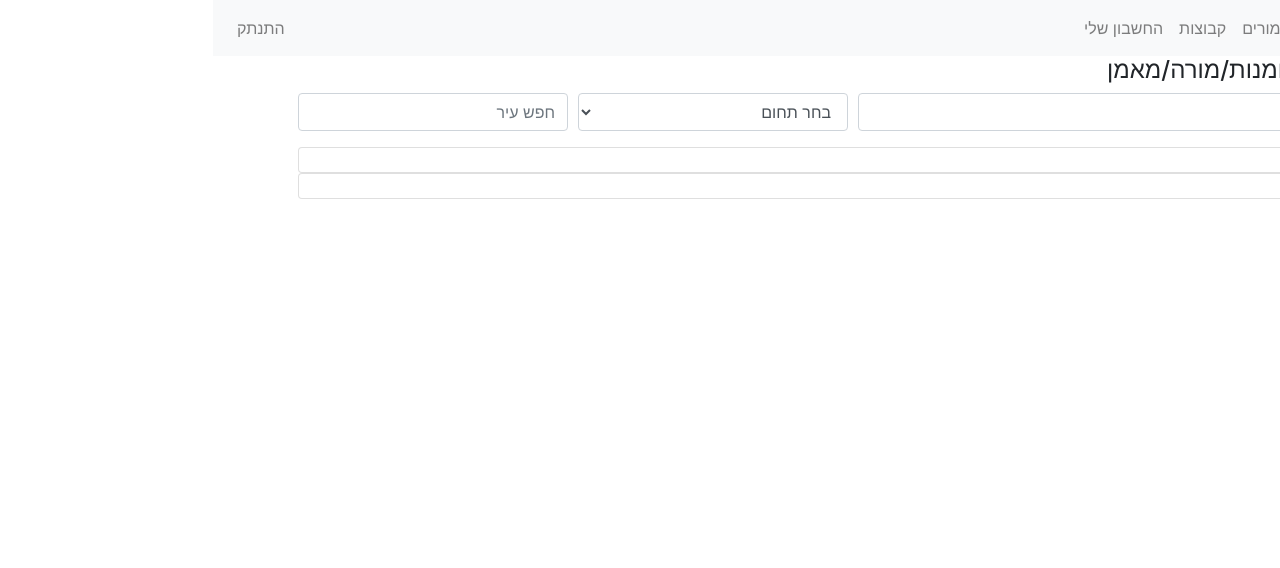
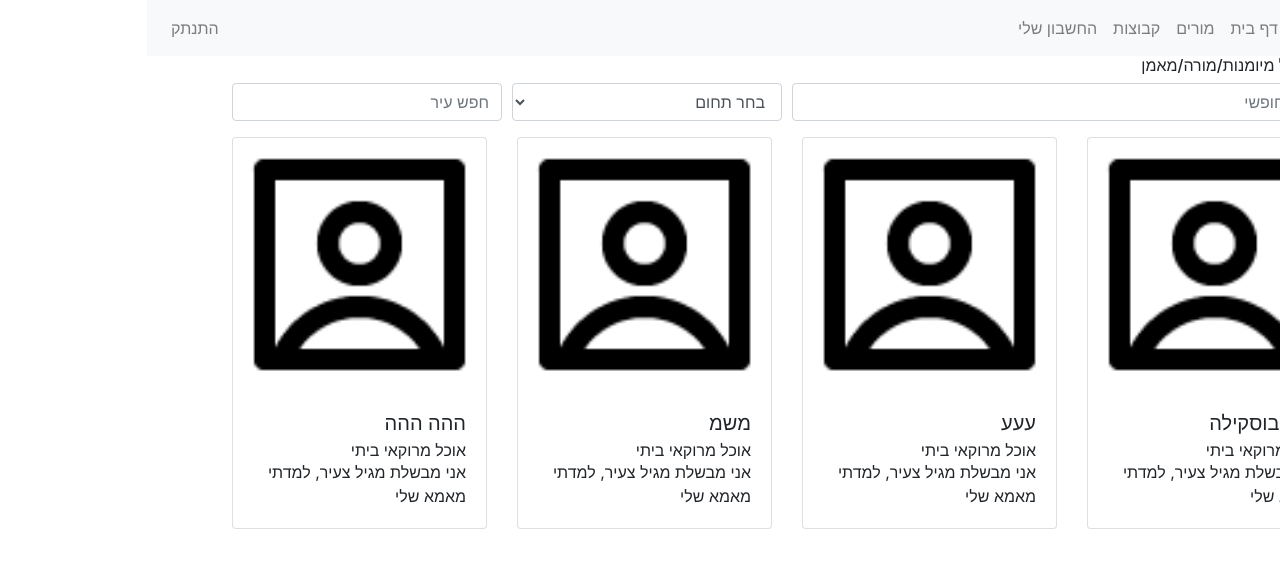
Before and after one commit to irinam759/skillshare, a React (Create React App) app: page /#/teachers in a window 1280 px wide. Shown: the top 568 px of the page. Built offline with nearby package versions, Linux system fonts and the light colour scheme.

Commit message:
edit func selcted teachers by category

```diff
--- a/src/App.js
+++ b/src/App.js
@@ -11,7 +11,7 @@ import React from 'react';
 import User from './pages/User';
 import { Container } from 'react-bootstrap';
 import CreateGroup from './pages/CreateGroup';
-import teachersJson from './data/teachers.json';
+import usersJson from './data/users.json';
 import categoriesJson from './data/categories.json';
 import citiesJson from './data/israel-cities.json';
 
@@ -31,7 +31,11 @@ class App extends React.Component {
         email:'katsirka@gmail.com',
         pwd:'ira'
       },
-      allTeachers:teachersJson,
+      allTeachers:usersJson.filter((user)=>{
+        console.log(user.isTeacher)
+        if (user.isTeacher){return user}
+      }),
+      // allTeachers: (usersJson.isTeacher) ?
       allCategories:categoriesJson,
       allCities:citiesJson
     }
--- a/src/components/SearchForm.js
+++ b/src/components/SearchForm.js
@@ -45,6 +45,7 @@ class SearchForm extends React.Component{
         this.setState({
             selectCategory:event.target.value
         })
+        this.props.onCategorySelected(event.target.value);
 
     }
 
@@ -77,7 +78,7 @@ class SearchForm extends React.Component{
             </Form.Group>
             <Form.Group as={Col} md={3} sm={6} xs={12} controlId="formStudyCategory">
                     <Form.Control as="select" onChange={this.selectCategory}>
-                    <option>בחר תחום</option>
+                    <option value="0" id="0">בחר תחום</option>
                     {studyCategories}
                     </Form.Control>
             </Form.Group>
--- a/src/data/teachers.json
+++ /dev/null
@@ -1,4 +0,0 @@
-[
-    {"id":1,"categoryId":2,"name":"משה"},
-    {"id":2,"categoryId":1,"name":"שרה"}
-]
--- /dev/null
+++ b/src/data/users.json
@@ -0,0 +1,7 @@
+[
+    {"id":1,"name":"לינה בוסקילה","email":"lina@yahoo.com","pw":"123", "image":"profile.png","city":4,"isTeacher":true,"categoryId":1,"desc":"אוכל מרוקאי ביתי", "about":"אני מבשלת מגיל צעיר, למדתי מאמא שלי" },
+    {"id":2,"name":"עעע ","email":"lina@yahoo.com","pw":"123", "image":"profile.png","city":4,"isTeacher":true,"categoryId":2,"desc":"אוכל מרוקאי ביתי", "about":"אני מבשלת מגיל צעיר, למדתי מאמא שלי" },
+    {"id":3,"name":"משמ","email":"lina@yahoo.com","pw":"123", "image":"profile.png","city":5,"isTeacher":true,"categoryId":2,"desc":"אוכל מרוקאי ביתי", "about":"אני מבשלת מגיל צעיר, למדתי מאמא שלי" },
+    {"id":4,"name":"ההה ההה","email":"lina@yahoo.com","pw":"123", "image":"profile.png","city":12,"isTeacher":true,"categoryId":3,"desc":"אוכל מרוקאי ביתי", "about":"אני מבשלת מגיל צעיר, למדתי מאמא שלי" },
+    {"id":5,"name":"שרה","email":"lina@yahoo.com","pw":"123", "image":"profile.png","city":5,"isTeacher":false,"categoryId":3}
+]
--- a/src/pages/Teachers.js
+++ b/src/pages/Teachers.js
@@ -6,31 +6,73 @@ import SearchForm from '../components/SearchForm';
 class Teachers extends React.Component{
     constructor(props){
         super(props);
+        this.state = {
+            resultsByCategory:this.props.allTeachers
+        }
     }
 
+citySelected = () => {
+    console.log('city')
+}
 
+categorySelected = (index) => {
+
+    const filteredTeachers = this.props.allTeachers.filter((teacher)=>{
+            return (teacher.categoryId==index) ? teacher : false
+
+    });
+
+    this.setState({
+         resultsByCategory: filteredTeachers
+
+    })
+
+}
 
 
     render(){
 
         //Create teachers cards
-        const teacherCards = this.props.allTeachers.map((teacher)=>{
-           return (<Card key={teacher.id}>
-               {teacher.name}
-           </Card>
+        const teacherCards = this.state.resultsByCategory.map((teacher)=>{
+
+            return (
+        //    <Card key={teacher.id}>
+        //        {teacher.name}
+        //    </Card>
+        <Col lg={3} md={6} sm={12}>
+            <Card key={teacher.id}>
+            {/* <Card.Header>{teacher.categoryId}</Card.Header> */}
+             <Card.Img variant="top" src={`./images/${teacher.image}`} />
+             <Card.Body>
+                <Card.Title>{teacher.name}</Card.Title>
+                <Card.Subtitle>{teacher.desc}</Card.Subtitle>
+                <Card.Text>
+               {teacher.about}
+                </Card.Text>
+                {/* <Button variant="primary">Go somewhere</Button> */}
+            </Card.Body>
+
+
+
+                   </Card>
+                   </Col>
            )
         });
 
 
         return(
             <div className = "p-teachers">
-                <h4>חפש בעל מיומנות/מורה/מאמן</h4>
+                <h6>חפש בעל מיומנות/מורה/מאמן</h6>
 
                 <SearchForm
                 allCategories={this.props.allCategories}
                 allCities={this.props.allCities}
+                onCitySelected = {this.citySelected}
+                onCategorySelected = {this.categorySelected}
                 ></SearchForm>
+                <Row>
                {teacherCards}
+               </Row>
             </div>
         )
     }
```
Also changed, not shown: public/images/profile.png (added), src/data/categories.json (line endings or trailing spaces).
